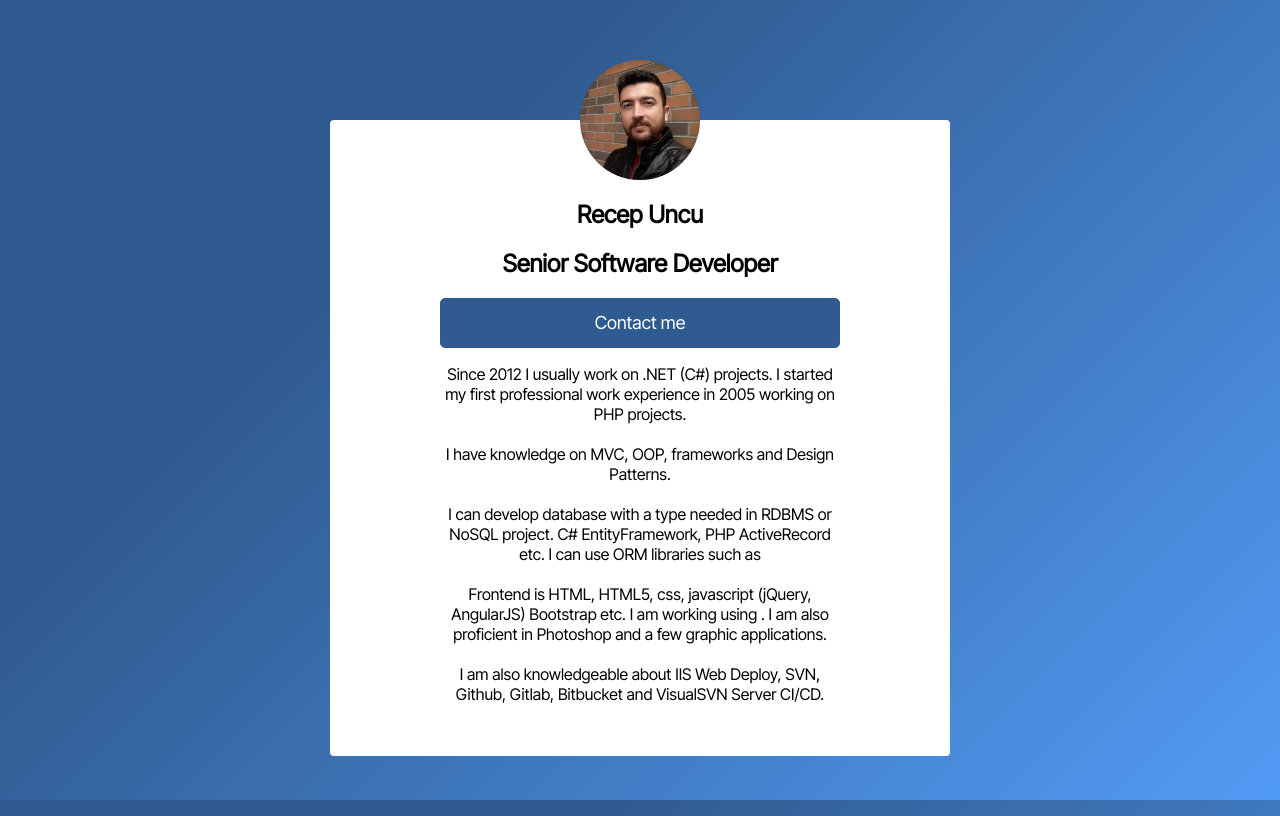
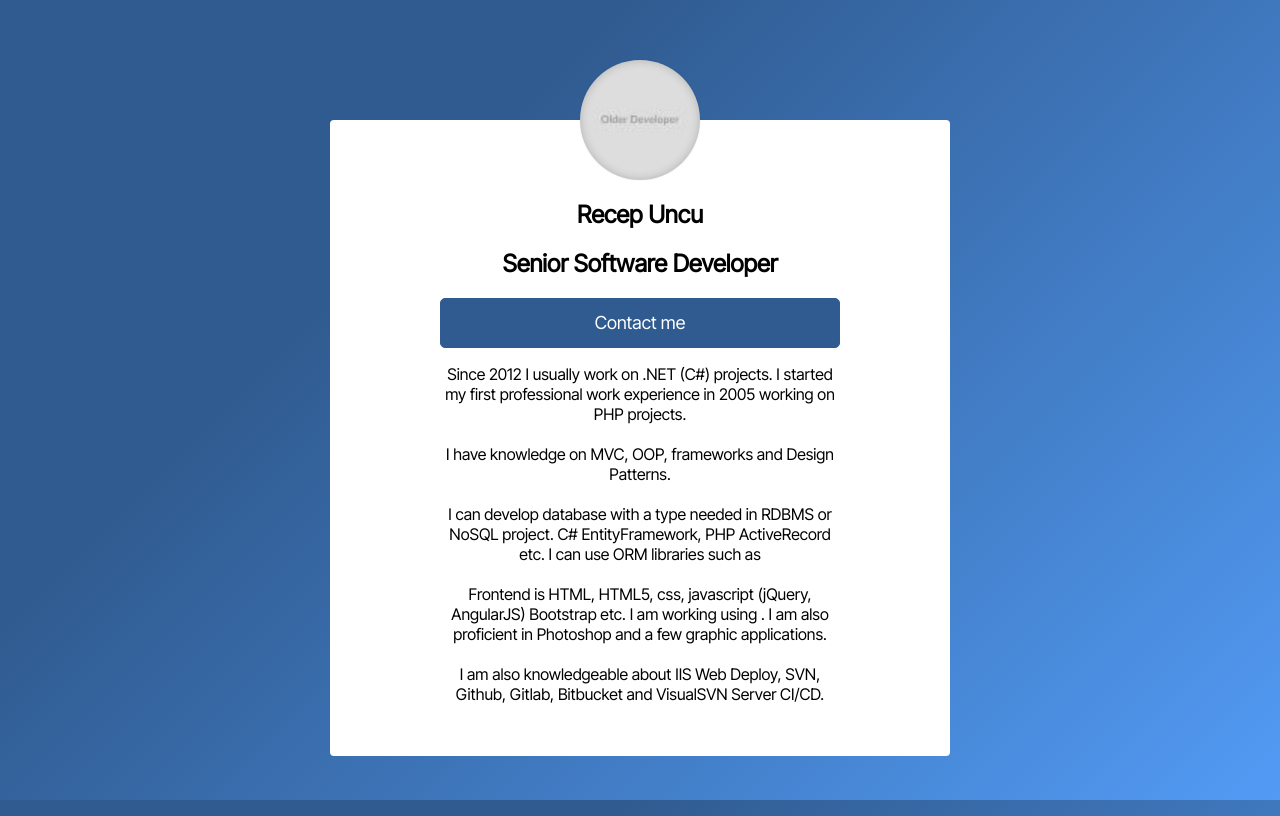
Before and after one commit to recepuncu/recepuncu.github.io, a plain HTML site: page index.html in a window 1280 px wide. Drawn offline with Linux system fonts and the light colour scheme.

Commit message:
Update index.html

```diff
--- a/index.html
+++ b/index.html
@@ -98,7 +98,7 @@
     <div class="page-content">
         <div class="profile-content">
             <div class="head">
-                <div class="image" style="width: 120px; height: 120px; background-image: url(1598166437706.jpg); background-size: cover; border-radius: 50%; background-repeat: no-repeat; background-position: center center"></div>
+                <div class="image" style="width: 120px; height: 120px; background-image: url(80x80.jpg); background-size: cover; border-radius: 50%; background-repeat: no-repeat; background-position: center center"></div>
                 <div class="name-headline">
                     <section>
                         <h1 class="name">Recep Uncu</h1>
```
